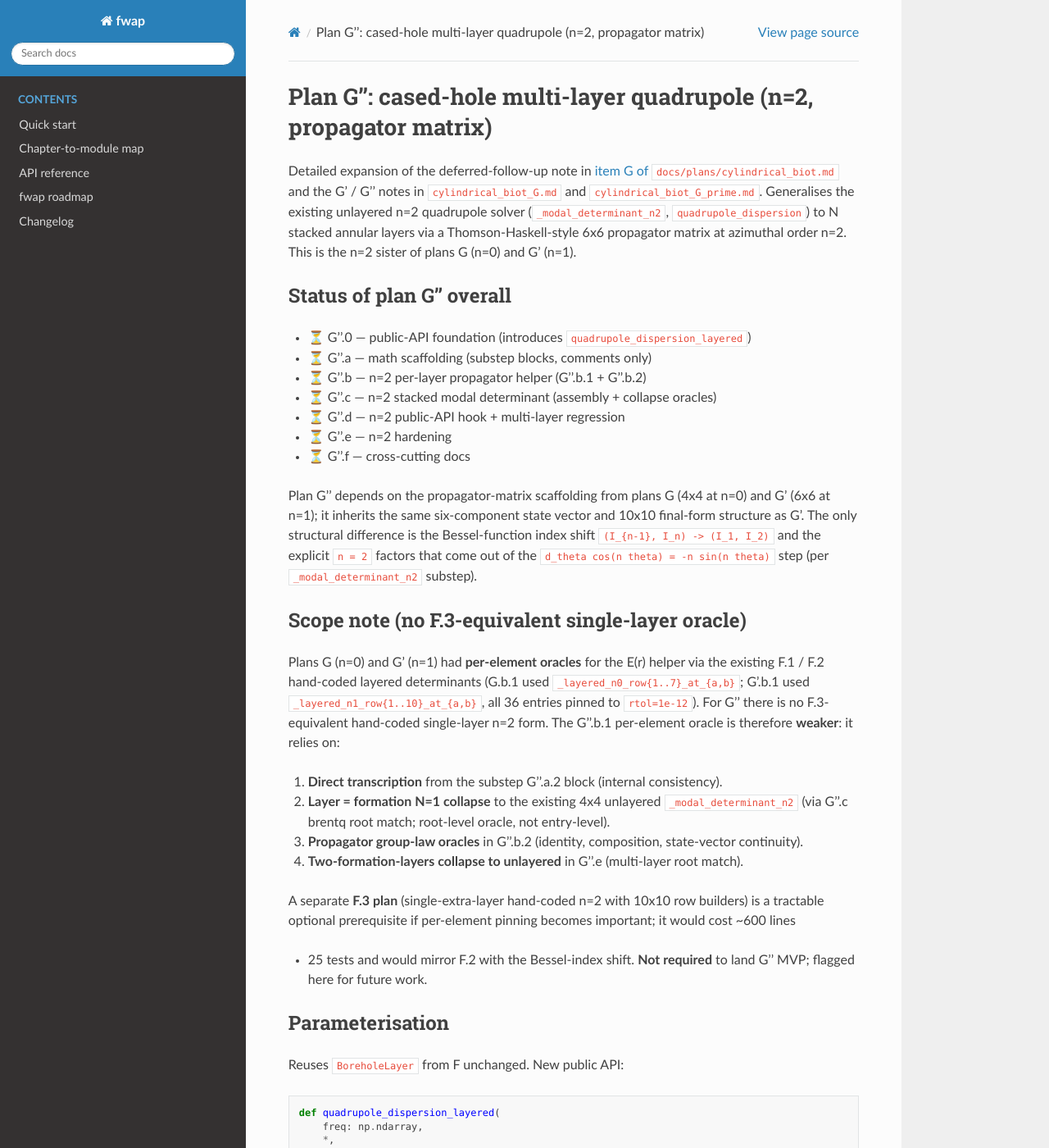
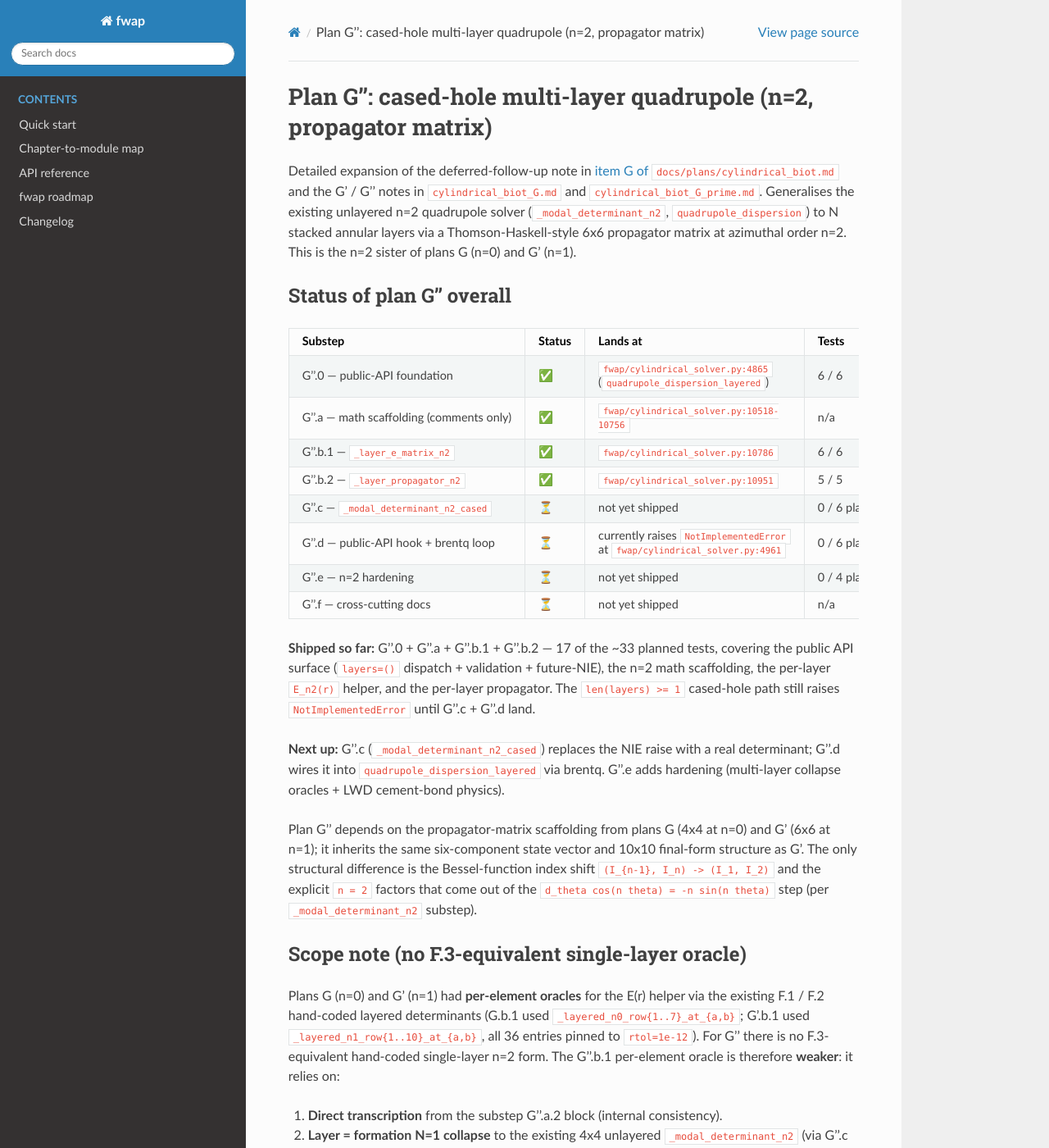
Before and after one commit to ingehap/fwap, a Sphinx documentation site: the page built from docs/plans/cylindrical_biot_G_pp.md, in a window 1280 px wide and 1400 px high. Shown: the whole window at 82% size. Built offline with Sphinx 7.4.7 and the Read the Docs theme 3.1.0, drawn with Linux system fonts in a browser that asks for light colours; pages that are not in the unit, such as notebooks, are missing from menus; some of the changed text lies outside the part shown.

Commit message:
Refresh plan G'' status snapshot
Replaces the stale all-pending bullet list with a table that
reflects what is actually shipped today (G''.0 + G''.a + G''.b.1
+ G''.b.2 = 17 / ~33 planned tests) and points each shipped
substep at its source-line landing in
``fwap/cylindrical_solver.py``. Pending substeps (G''.c / G''.d /
G''.e / G''.f) are flagged with the next-step description and the
NotImplementedError site that G''.d will replace. Per-substep
section headers also carry the ✅/⏳ flag for greppability.

````diff
--- a/docs/plans/cylindrical_biot_G_pp.md
+++ b/docs/plans/cylindrical_biot_G_pp.md
@@ -12,14 +12,28 @@ and G' (n=1).
 
 ## Status of plan G'' overall
 
-- ⏳ G''.0 — public-API foundation (introduces
-  `quadrupole_dispersion_layered`)
-- ⏳ G''.a — math scaffolding (substep blocks, comments only)
-- ⏳ G''.b — n=2 per-layer propagator helper (G''.b.1 + G''.b.2)
-- ⏳ G''.c — n=2 stacked modal determinant (assembly + collapse oracles)
-- ⏳ G''.d — n=2 public-API hook + multi-layer regression
-- ⏳ G''.e — n=2 hardening
-- ⏳ G''.f — cross-cutting docs
+| Substep | Status | Lands at | Tests |
+|---------|--------|----------|-------|
+| G''.0 — public-API foundation | ✅ | `fwap/cylindrical_solver.py:4865` (`quadrupole_dispersion_layered`) | 6 / 6 |
+| G''.a — math scaffolding (comments only) | ✅ | `fwap/cylindrical_solver.py:10518-10756` | n/a |
+| G''.b.1 — `_layer_e_matrix_n2` | ✅ | `fwap/cylindrical_solver.py:10786` | 6 / 6 |
+| G''.b.2 — `_layer_propagator_n2` | ✅ | `fwap/cylindrical_solver.py:10951` | 5 / 5 |
+| G''.c — `_modal_determinant_n2_cased` | ⏳ | not yet shipped | 0 / 6 planned |
+| G''.d — public-API hook + brentq loop | ⏳ | currently raises `NotImplementedError` at `fwap/cylindrical_solver.py:4961` | 0 / 6 planned |
+| G''.e — n=2 hardening | ⏳ | not yet shipped | 0 / 4 planned |
+| G''.f — cross-cutting docs | ⏳ | not yet shipped | n/a |
+
+**Shipped so far:** G''.0 + G''.a + G''.b.1 + G''.b.2 — 17 of the
+~33 planned tests, covering the public API surface
+(`layers=()` dispatch + validation + future-NIE), the n=2 math
+scaffolding, the per-layer `E_n2(r)` helper, and the per-layer
+propagator. The `len(layers) >= 1` cased-hole path still raises
+`NotImplementedError` until G''.c + G''.d land.
+
+**Next up:** G''.c (`_modal_determinant_n2_cased`) replaces the NIE
+raise with a real determinant; G''.d wires it into
+`quadrupole_dispersion_layered` via brentq. G''.e adds hardening
+(multi-layer collapse oracles + LWD cement-bond physics).
 
 Plan G'' depends on the propagator-matrix scaffolding from plans
 G (4x4 at n=0) and G' (6x6 at n=1); it inherits the same
@@ -82,7 +96,7 @@ a new `_validate_quadrupole_layers_stacked` helper or by reuse
 of `_validate_flexural_layers_stacked` (the constraint is the
 same).
 
-## G''.0 — public-API foundation (~150 lines + 6 tests)
+## G''.0 — public-API foundation (~150 lines + 6 tests) ✅ shipped
 
 Introduces `quadrupole_dispersion_layered` from scratch (vs G.0
 / G'.0 which only sharpened existing NIEs):
@@ -119,7 +133,7 @@ Introduces `quadrupole_dispersion_layered` from scratch (vs G.0
   raises `NotImplementedError` pointing at the deferred fast-
   formation layered-quadrupole follow-up.
 
-## G''.a — math scaffolding (~300 lines comments-only)
+## G''.a — math scaffolding (~300 lines comments-only) ✅ shipped
 
 Substep blocks G''.a.1 through G''.a.7 mirroring G'.a with the
 Bessel-index shift ``(I_1, I_2)`` and the n=2 azimuthal
@@ -206,11 +220,11 @@ factors.
   * (g) LWD-quadrupole physics smoke: cement-bond signature
     distinct from the unlayered case.
 
-## G''.b — n=2 per-layer propagator (~250 lines + 11 tests)
+## G''.b — n=2 per-layer propagator (~250 lines + 11 tests) ✅ shipped
 
 Two sub-units mirroring G'.b.
 
-### G''.b.1 — `_layer_e_matrix_n2` (~180 lines + 6 tests)
+### G''.b.1 — `_layer_e_matrix_n2` (~180 lines + 6 tests) ✅ shipped
 
 ```python
 def _layer_e_matrix_n2(
@@ -247,7 +261,7 @@ pinning is internal:
   with ``p`` near the small-argument limit (catches a sign or
   Bessel-order error in the ``I_2`` derivative formulas).
 
-### G''.b.2 — `_layer_propagator_n2` (~70 lines + 5 tests)
+### G''.b.2 — `_layer_propagator_n2` (~70 lines + 5 tests) ✅ shipped
 
 ```python
 def _layer_propagator_n2(
````
Also changed, not shown: other parts of docs/plans/cylindrical_biot_G_pp.md (+4 -4 lines).
